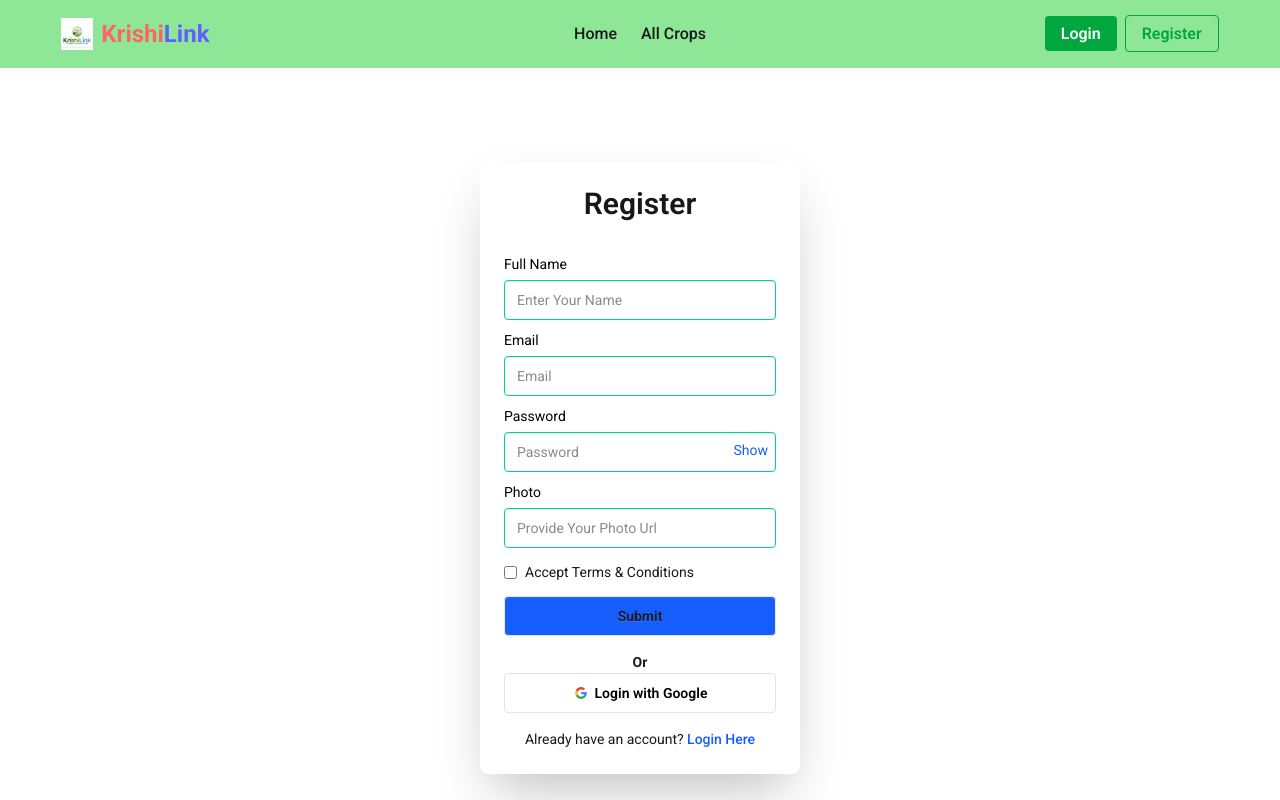
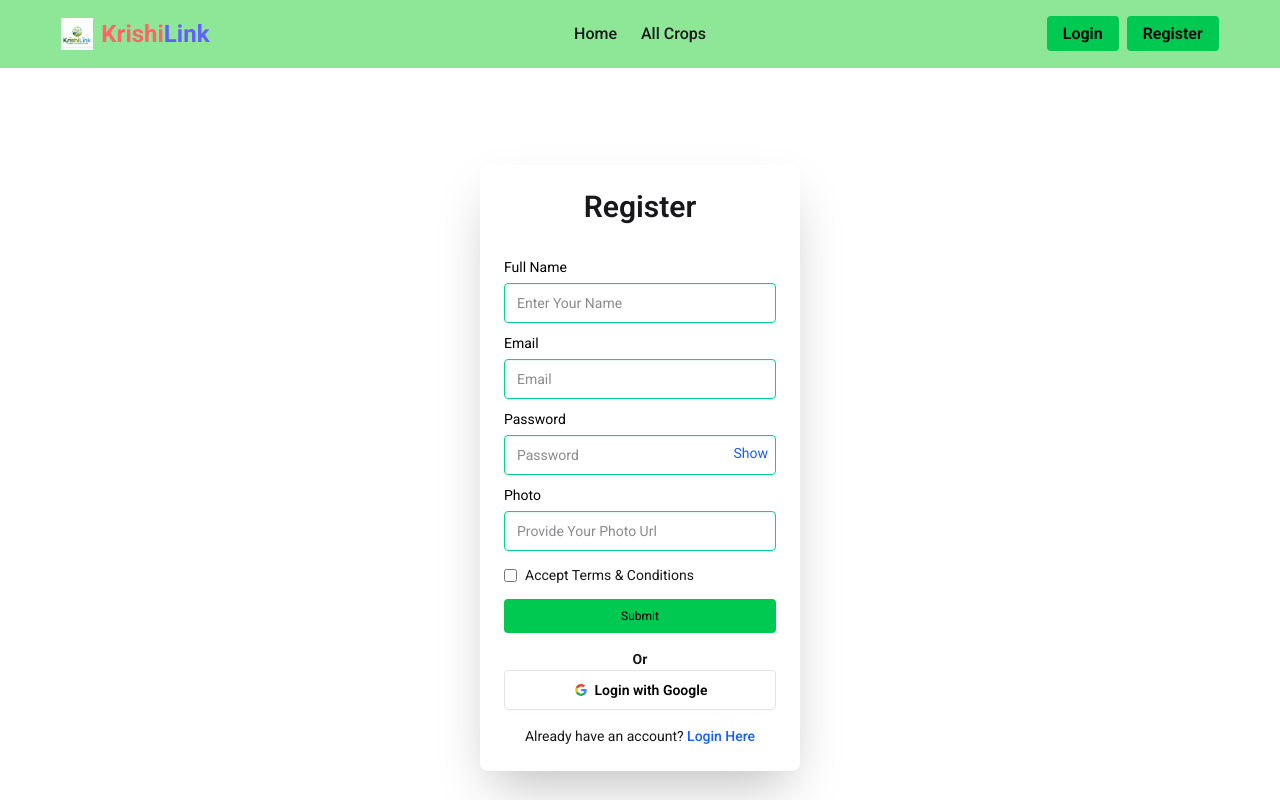
Before and after one commit to asifemran890/KrishiLink-A10-Frontend, a React (Vite) app: page /registration in a window 1280 px wide. Shown: the top 800 px of the page. Built offline with nearby package versions, Linux system fonts and the light colour scheme; no server answers.

Commit message:
all button update

```diff
--- a/src/Auth/Login.jsx
+++ b/src/Auth/Login.jsx
@@ -97,7 +97,7 @@ const Login = () => {
         </div>
         <button
           type="submit"
-          className="w-full mb-3 bg-blue-600  hover:bg-green-500 py-2.5 rounded-full text-white cursor-pointer"
+          className="w-full mb-3 btn-primary py-2.5 rounded-full text-white cursor-pointer"
         >
           Log in
         </button>
@@ -117,7 +117,7 @@ const Login = () => {
       {/* Google login*/}
       <button
         onClick={handleSinginGoogle}
-        className="btn bg-white text-black hover:bg-green-600 border-[#e5e5e5] w-full"
+        className="btn bg-white text-black hover:bg-green-300 border-[#e5e5e5] w-full"
       >
         <svg
           aria-label="Google logo"
--- a/src/Auth/Registration.jsx
+++ b/src/Auth/Registration.jsx
@@ -88,7 +88,7 @@ const Registration = () => {
     <div className="hero min-h-screen py-[60px] rounded-3xl">
       <title>KrishiLink | Register Now</title>
       <div className="card w-[90%] lg:w-[25%] md:w-[60%] bg-base-100 shrink-0 shadow-2xl">
-        <div className="card-body">
+        <div className="card-body rounded-xl">
           <h1 className="text-3xl font-semibold text-center mb-5">Register</h1>
           <form onSubmit={handleRegister}>
             <fieldset className="fieldset">
@@ -152,7 +152,7 @@ const Registration = () => {
                 <input type="checkbox" name="terms" />
                 <span className="ml-2 text-sm">Accept Terms & Conditions</span>
               </label>
-              <button className="btn bg-blue-600 hover:bg-green-600 mt-2">
+              <button className="btn-primary hover:bg-green-600 mt-2">
                 Submit
               </button>
               {error && <p className="text-red-500">{error}</p>}
@@ -167,7 +167,7 @@ const Registration = () => {
             {/* Google */}
             <button
               onClick={handleSinginGoogle}
-              className="btn bg-white text-black hover:bg-green-600 border-[#e5e5e5]"
+              className="btn bg-white text-black hover:bg-green-300 border-[#e5e5e5]"
             >
               <svg
                 aria-label="Google logo"
--- a/src/components/AllCropData.jsx
+++ b/src/components/AllCropData.jsx
@@ -41,7 +41,7 @@ const AllCropData = ({ crop }) => {
         <div className="pb-3 pt-1 w-full flex justify-center">
           <Link
             to={`/crop-details/${crop._id}`}
-            className="bg-blue-500 text-white text-center px-4 py-2.5 rounded hover:bg-green-700 transition cursor-pointer w-full"
+            className=" text-white btn-primary text-center px-4 py-2.5 rounded hover:bg-green-700 transition cursor-pointer w-full"
           >
             See Details
           </Link>
--- a/src/components/Blogs.jsx
+++ b/src/components/Blogs.jsx
@@ -24,7 +24,7 @@ const Blogs = () => {
   return (
     <section className="bg-white py-12 px-6 md:px-20">
       <div className="text-center">
-        <h2 className="text-4xl font-bold   ">Agro News</h2>
+        <h2 className="text-4xl font-bold  mb-2 ">Agro News</h2>
         <div className="flex justify-center mb-3">
          <div className="w-24 h-[3px] rounded-full bg-gradient-to-r from-black to-black"></div>
         </div>
@@ -52,7 +52,7 @@ const Blogs = () => {
               </div>
 
 
-              <button className="bg-blue-600 text-white px-4 py-2 rounded hover:bg-green-700 transition cursor-pointer">
+              <button className="btn-primary text-white px-4 py-2 rounded hover:bg-green-700 transition cursor-pointer">
                 See Details
               </button>
             </div>
--- a/src/components/LatestCrop.jsx
+++ b/src/components/LatestCrop.jsx
@@ -43,7 +43,7 @@ const LatestCrop = ({ crops }) => {
               <div className="pb-3 pt-1 w-full flex justify-center">
                 <Link
                   to={`/crop-details/${crop._id}`}
-                  className="bg-blue-500 text-white text-center px-4 py-2.5 rounded hover:bg-green-700 transition cursor-pointer w-full"
+                  className="btn-primary text-white text-center px-4 py-2.5 rounded hover:bg-green-700 transition cursor-pointer w-full"
                 >
                   See Details
                 </Link>
--- a/src/components/LatestCrops.jsx
+++ b/src/components/LatestCrops.jsx
@@ -39,7 +39,7 @@ const LatestCrops = () => {
       <div className="text-center my-10">
         <Link
           to={"/all-crops"}
-          className="bg-blue-500 text-white px-4 py-2.5 rounded hover:bg-green-700 transition cursor-pointer w-full"
+          className="btn-primary text-white px-4 py-2.5 rounded hover:bg-green-700 transition cursor-pointer w-full"
         >
           View All
         </Link>
--- a/src/index.css
+++ b/src/index.css
@@ -1,4 +1,4 @@
-@import url('https://fonts.googleapis.com/css2?family=Roboto:ital,wght@0,100..900;1,100..900&display=swap');
+@import url("https://fonts.googleapis.com/css2?family=Roboto:ital,wght@0,100..900;1,100..900&display=swap");
 @import "tailwindcss";
 @plugin "daisyui";
 
@@ -9,21 +9,20 @@
 }
 
 
-
-li>a {
-  @apply text-base font-medium
+li > a {
+  @apply text-base font-medium;
 }
 
-li>a:hover {
-  @apply bg-transparent text-green-600
+li > a:hover {
+  @apply bg-transparent text-green-600;
 }
 
 .btn-primary {
-  @apply bg-blue-500 text-white px-4 py-2 rounded hover:bg-blue-500 transition cursor-pointer border-0 outline-0
+  @apply bg-green-500 text-black px-4 py-2 rounded hover:bg-blue-500 transition cursor-pointer border-0 outline-0;
 }
 
 .btn-primary:hover {
-  @apply bg-green-500
+  @apply bg-emerald-300;
 }
 
 .swiper {
--- a/src/pages/Crops/AddCrops.jsx
+++ b/src/pages/Crops/AddCrops.jsx
@@ -171,7 +171,7 @@ const AddCrop = () => {
         {/* Submit Button */}
         <button
           type="submit"
-          className="w-full  bg-blue-600 text-white py-2 rounded-lg font-semibold hover:bg-green-700 transition cursor-pointer"
+          className="w-full  btn-primary text-white py-2 rounded-lg font-semibold  transition cursor-pointer"
         >
           Add Crop
         </button>
--- a/src/pages/Crops/AllCrops.jsx
+++ b/src/pages/Crops/AllCrops.jsx
@@ -75,7 +75,7 @@ const AllCrops = () => {
           />
           <button
             type="submit"
-            className="bg-blue-500 hover:bg-green-700 transition w-32 h-9 rounded-full text-sm text-white mr-[5px] cursor-pointer"
+            className="bg-green-500 hover:bg-green-300 transition w-32 h-9 rounded-full text-sm  mr-[5px] cursor-pointer"
           >
             Search
           </button>
--- a/src/pages/Crops/CropsDetails.jsx
+++ b/src/pages/Crops/CropsDetails.jsx
@@ -205,7 +205,7 @@ const CropDetails = () => {
             <button
               type="submit"
               disabled={loading}
-              className="bg-blue-500 text-white px-5 py-2 mt-3 rounded-lg hover:bg-green-700 w-full disabled:bg-gray-400"
+              className="btn-primary text-white px-5 py-2 mt-3 rounded-lg  w-full disabled:bg-gray-400"
             >
               {loading ? "Submitting..." : "Submit Interest"}
             </button>
--- a/src/shared/Header.jsx
+++ b/src/shared/Header.jsx
@@ -169,13 +169,13 @@ const Header = () => {
             <div className="space-x-2">
               <Link
                 to="/login"
-                className="bg-green-600 text-white px-4 py-2 rounded font-semibold"
+                className="border border-green-600 text-green-600 btn-primary rounded font-semibold"
               >
                 Login
               </Link>
               <Link
                 to="/registration"
-                className="border border-green-600 text-green-600 px-4 py-2 rounded font-semibold"
+                className="border border-green-600 text-green-600 btn-primary rounded font-semibold"
               >
                 Register
               </Link>
```
Also changed, not shown: src/components/About.jsx (+4 -4 lines).
